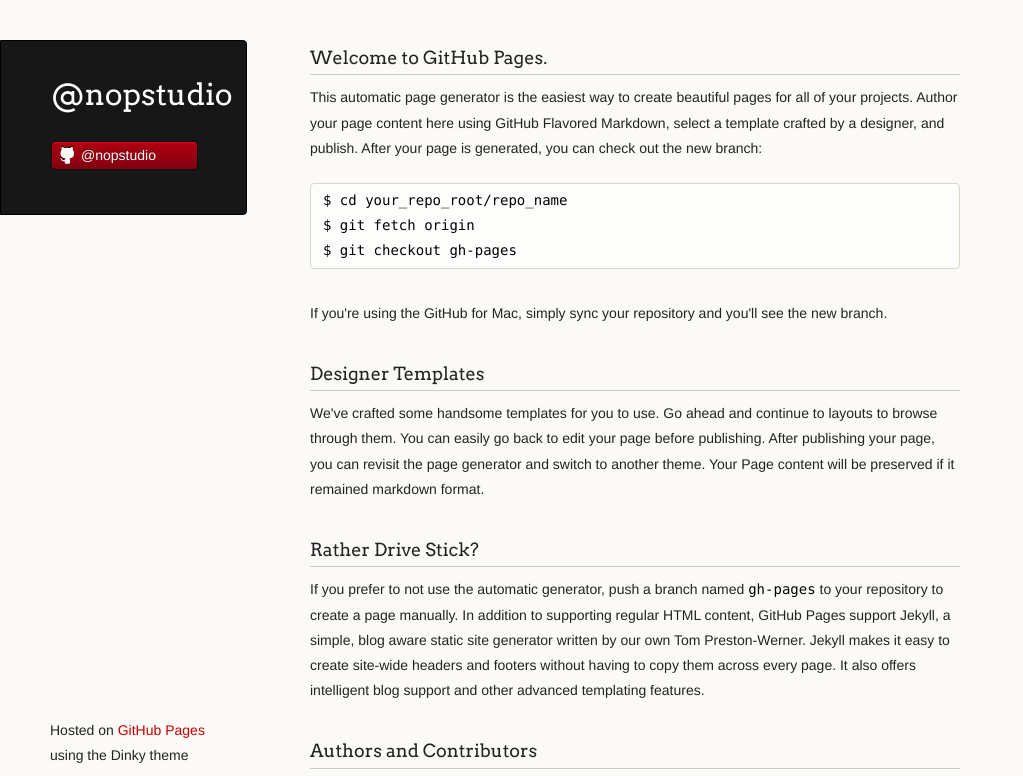
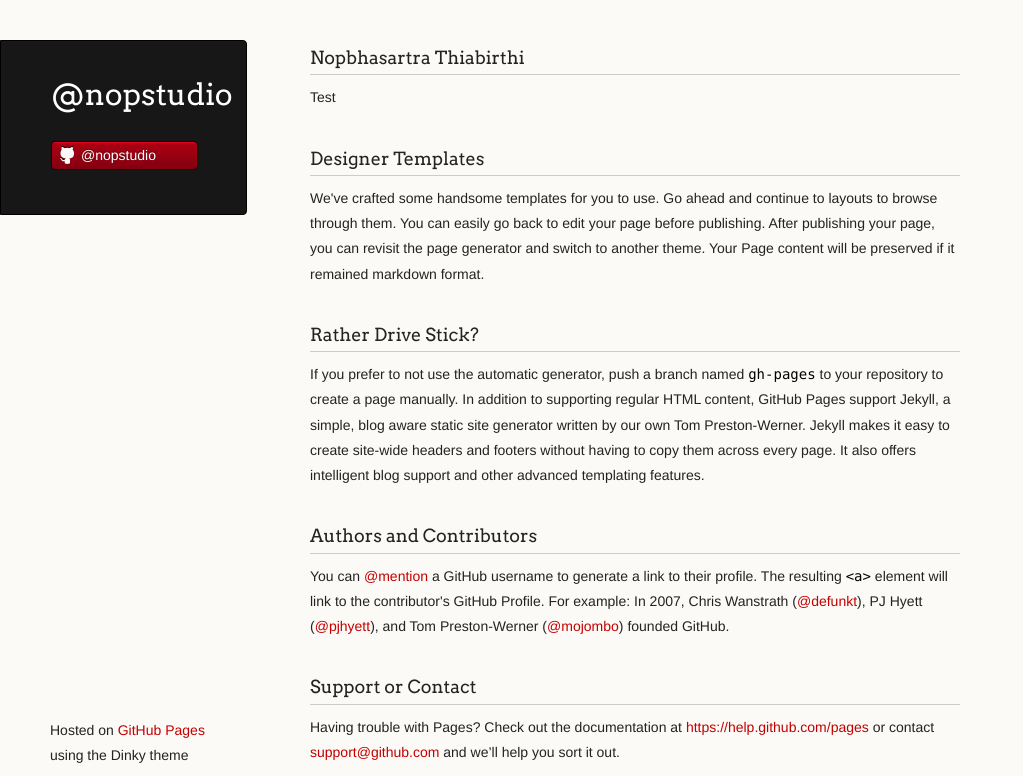
Before and after one commit to nopstudio/nopstudio.github.io, a plain HTML site: page index.html in a window 1280 px wide. Shown: the top 776 px of the page, without its empty margins (0-1023 px from the left). Drawn offline with Linux system fonts and the light colour scheme.

Commit message:
Update index.html

```diff
--- a/index.html
+++ b/index.html
@@ -28,16 +28,9 @@
       </header>
       <section>
         <h3>
-<a id="welcome-to-github-pages" class="anchor" href="#welcome-to-github-pages" aria-hidden="true"><span class="octicon octicon-link"></span></a>Welcome to GitHub Pages.</h3>
+<a id="welcome-to-github-pages" class="anchor" href="#welcome-to-github-pages" aria-hidden="true"><span class="octicon octicon-link"></span></a>Nopbhasartra Thiabirthi</h3>
 
-<p>This automatic page generator is the easiest way to create beautiful pages for all of your projects. Author your page content here using GitHub Flavored Markdown, select a template crafted by a designer, and publish. After your page is generated, you can check out the new branch:</p>
-
-<pre><code>$ cd your_repo_root/repo_name
-$ git fetch origin
-$ git checkout gh-pages
-</code></pre>
-
-<p>If you're using the GitHub for Mac, simply sync your repository and you'll see the new branch.</p>
+<p>Test</p>
 
 <h3>
 <a id="designer-templates" class="anchor" href="#designer-templates" aria-hidden="true"><span class="octicon octicon-link"></span></a>Designer Templates</h3>
```
